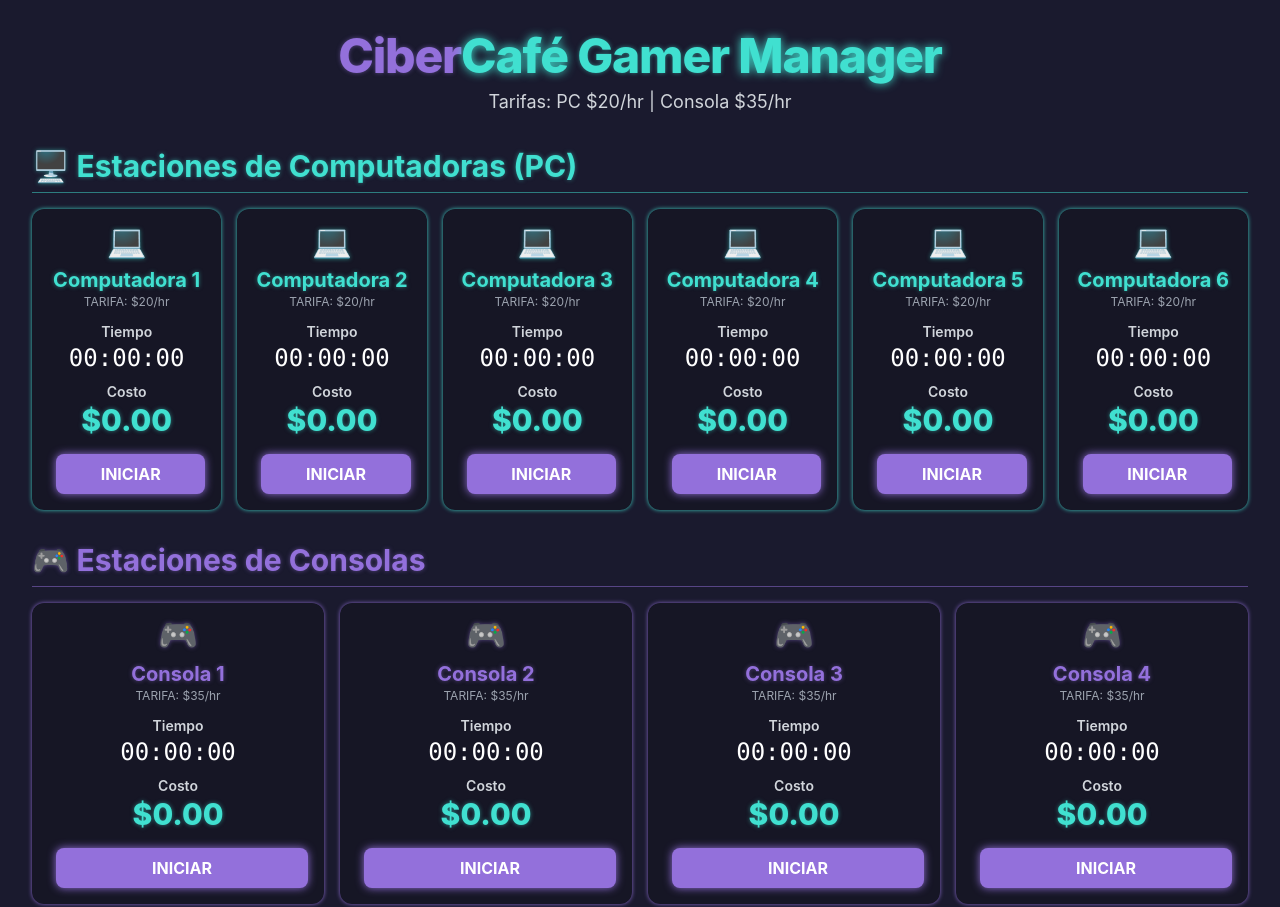
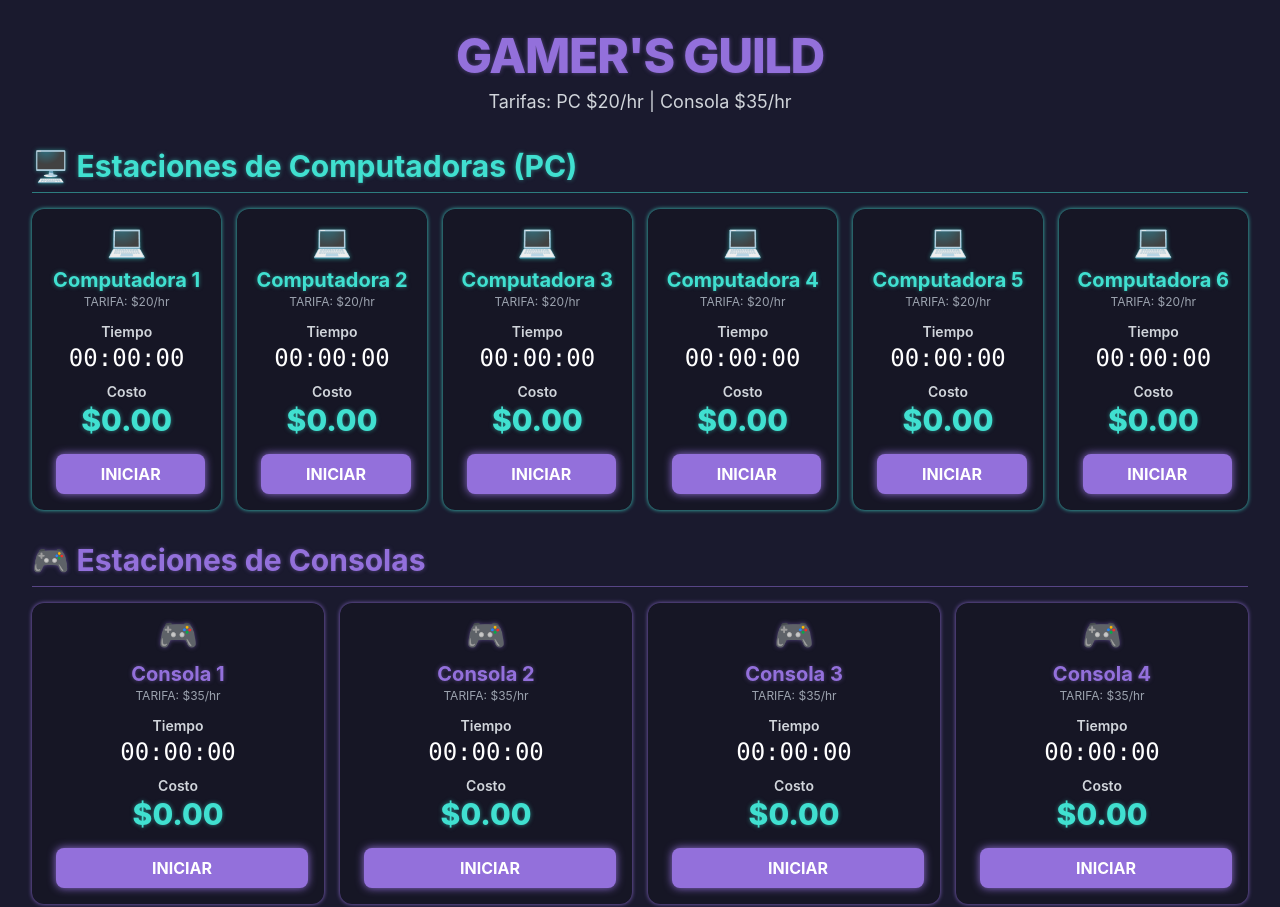
Before and after one commit to Bryanrojas-hue/GAMER-S-GUILD, a plain HTML site: page index.html in a window 1280 px wide. Shown: the top 907 px of the page. Drawn offline with nearby package versions, Linux system fonts and the light colour scheme.

Commit message:
index.html

```diff
--- a/j.html
+++ b/index.html
@@ -80,7 +80,7 @@
     <div class="max-w-7xl mx-auto">
         <header class="text-center mb-8">
             <h1 class="text-4xl sm:text-5xl font-extrabold tracking-tight text-neon-blue" style="text-shadow: 0 0 10px #40e0d0;">
-                <span class="text-neon-purple">Ciber</span>Café <span class="text-neon-blue">Gamer</span> Manager
+                <span class="text-neon-purple">GAMER'S GUILD
             </h1>
             <p class="text-lg text-gray-300 mt-2">Tarifas: PC $20/hr | Consola $35/hr</p>
         </header>
@@ -420,4 +420,5 @@
 
     </script>
 </body>
+
 </html>
```
